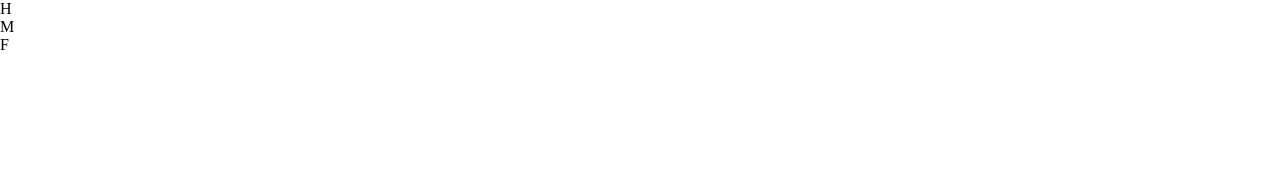
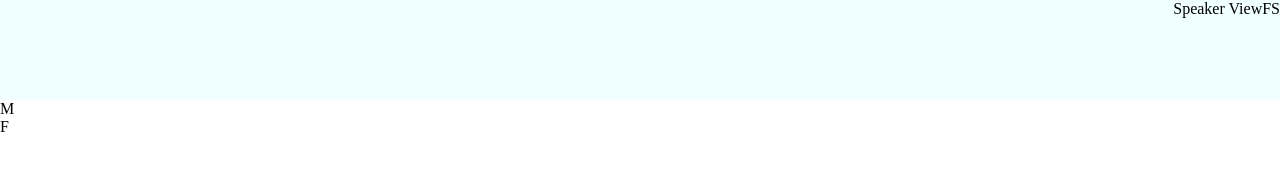
Before and after one commit to FrancescoCataletto/html-css-zoom, a plain HTML site: page index.html in a window 1280 px wide. Drawn offline with Linux system fonts and the light colour scheme.

Commit message:
header draft (simple html + css)

```diff
--- a/css/utilities.css
+++ b/css/utilities.css
@@ -0,0 +1,18 @@
+/* DEBUG */
+
+.h100{
+    height: 100px;
+}
+
+.box{
+    background-color: azure;
+}
+/*/ DEBUG */
+
+.d-flex{
+    display: flex;
+}
+
+.flex-end{
+    justify-content: flex-end;
+}
--- a/index.html
+++ b/index.html
@@ -12,7 +12,12 @@
 </head>
 <body>
 
-    <header>H</header>
+    <header class="h100 box">
+        <div class="d-flex flex-end">
+            <div>Speaker View</div>
+            <div>FS</div>
+        </div>
+    </header>
 
     <main>M</main>
 
```
